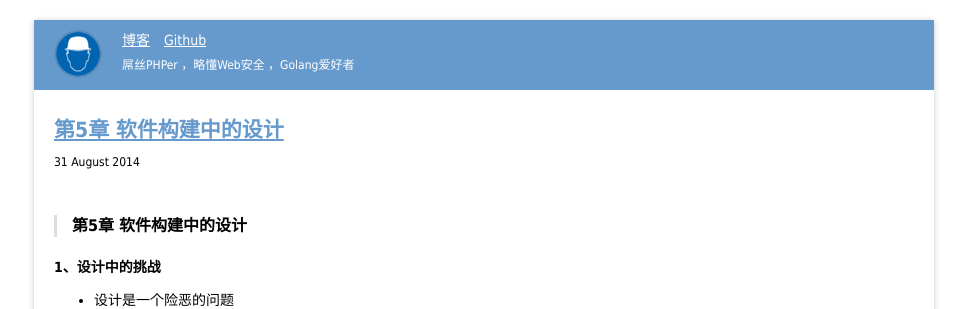
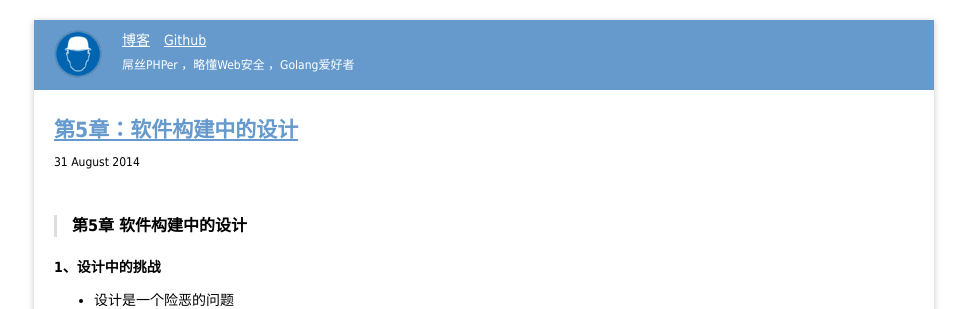
Before and after one commit to tabalt/tabalt.github.io, a Jekyll site: the page built from _posts/code-complete-2/2014-08-31-cc2-design-in-construction.md, in a window 1280 px wide and 900 px high. Shown: the top 309 px of the window, without its empty margins (156-1123 px from the left). Built offline with Jekyll 4.4.1, drawn with Linux system fonts in a browser that asks for light colours; Markdown is read by kramdown in place of the engine named in the settings; comment, search, counter and statistics services are not loaded.

```diff
--- a/_posts/code-complete-2/2014-08-31-cc2-design-in-construction.md
+++ b/_posts/code-complete-2/2014-08-31-cc2-design-in-construction.md
@@ -1,7 +1,7 @@
 ---
 
 layout: post
-title:  "第5章 软件构建中的设计"
+title:  "第5章：软件构建中的设计"
 date:   2014-08-31 00:30:00
 categories: 博文
 
```
